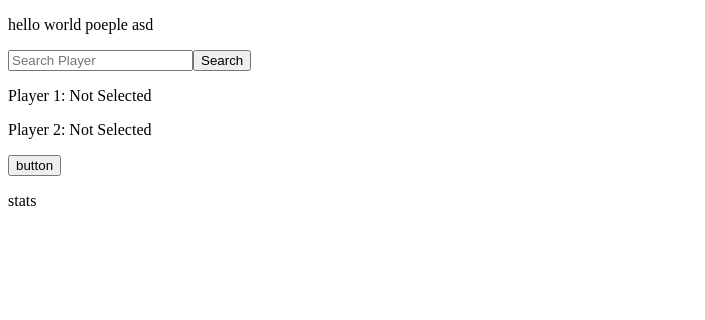
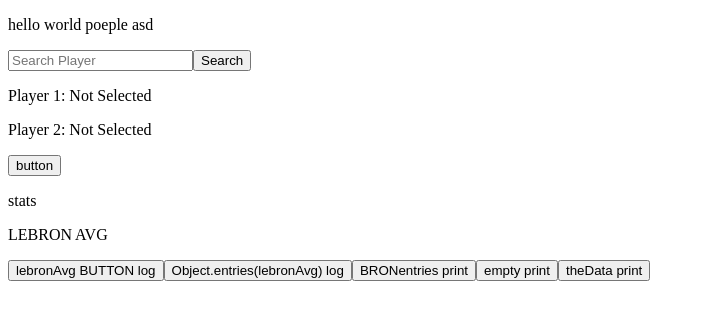
Before and after one commit to cmtran09/project-x, a React app: page / in a window 1280 px wide. Shown: the top 320 px of the page, without its empty margins (0-705 px from the left). Built offline with nearby package versions, Linux system fonts and the light colour scheme; no server answers.

Commit message:
player avergae stats chart displaying on click

```diff
--- a/src/components/Lebron/Lebron.js
+++ b/src/components/Lebron/Lebron.js
@@ -5,31 +5,31 @@ import { BarChart, Bar, XAxis, YAxis, CartesianGrid, Tooltip, Legend } from "rec
 export default function Lebron() {
 
   const emptyData = [
-    {name: 'games_played'},
-    {name: 'Player_id'},
-    {name: 'season'},
-    {name: 'min'},
-    {name: 'fgm'},
-    {name: 'fga'},
-    {name: 'fg3m'},
-    {name: 'fg3a'},
-    {name: 'fga'},
-    {name: 'ftm'},
-    {name: 'oreb'},
-    {name: 'dreb'},
-    {name: 'reb'},
-    {name: 'ast'},
-    {name: 'stl'},
-    {name: 'blk'},
-    {name: 'turnover'},
-    {name: 'pf'},
-    {name: 'pts'},
-    {name: 'fg_pct'},
-    {name: 'fg3_pct'},
-    {name: 'ft_pct'}
+    { name: 'games_played' },
+    { name: 'Player_id' },
+    { name: 'season' },
+    { name: 'min' },
+    { name: 'fgm' },
+    { name: 'fga' },
+    { name: 'fg3m' },
+    { name: 'fg3a' },
+    { name: 'fga' },
+    { name: 'ftm' },
+    { name: 'oreb' },
+    { name: 'dreb' },
+    { name: 'reb' },
+    { name: 'ast' },
+    { name: 'stl' },
+    { name: 'blk' },
+    { name: 'turnover' },
+    { name: 'pf' },
+    { name: 'pts' },
+    { name: 'fg_pct' },
+    { name: 'fg3_pct' },
+    { name: 'ft_pct' }
   ]
 
-  const playerID = 236
+  const playerID = 237
 
   const [lebronAvg, setLebronAvg] = useState()
   const [theData, setTheData] = useState()
@@ -44,18 +44,18 @@ export default function Lebron() {
   }, [])
 
   // console.log("array 22 length with name",Array(22).fill({name:null}))
-  console.log("aempty data array",emptyData)
+  console.log("aempty data array", emptyData)
   // emptyData[0]["lebron"]="hello mate"
 
-  function pushLebron(){
-    emptyData.map((elem,i)=>{
-        elem["lebron"]=Object.entries(lebronAvg)[i][1]
+  function pushLebron() {
+    emptyData.map((elem, i) => {
+      elem["lebron"] = Object.entries(lebronAvg)[i][1]
     })
     setTheData(emptyData)
     // Object.entries(lebronAvg).map(e=>console.log(e))
   }
   // pushLebron()
-  console.log("aempty data array after push",emptyData)
+  console.log("aempty data array after push", emptyData)
 
   // console.log("aempty data array pushed with some data",emptyData[0]["lebron"]="hello mate")
 
@@ -63,20 +63,20 @@ export default function Lebron() {
   return (
     <div>
       <p>LEBRON AVG</p>
-      <button onClick={() => console.log(lebronAvg)}>BRON BRON BUTTON</button>
-      <button onClick={() => console.log(Object.entries(lebronAvg))}>BRON BRON BUTTON entries</button>
-      <button onClick={() => console.log(pushLebron())}>BRONentries print</button>
+      <button onClick={() => console.log(lebronAvg)}>  lebronAvg BUTTON log</button>
+      <button onClick={() => console.log(Object.entries(lebronAvg))}> Object.entries(lebronAvg) log</button>
+      <button onClick={() => pushLebron()}>BRONentries print</button>
       <button onClick={() => console.log(emptyData)}>empty print</button>
-      <button onClick={() => console.log(theData)}>empty print</button>
-      {theData && <BarChart width={600} height={300} data={theData.slice(0,1).concat(theData.slice(3,21))}
-            margin={{top: 5, right: 30, left: 20, bottom: 5}}>
-       <CartesianGrid strokeDasharray="3 3"/>
-       <XAxis dataKey="name"/>
-       <YAxis/>
-       <Tooltip/>
-       <Legend />
-       <Bar dataKey="pv" fill="#8884d8" />
-       <Bar dataKey="lebron" fill="#82ca9d" />
+      <button onClick={() => console.log(theData)}>theData print</button>
+      {theData && <BarChart width={600} height={300} data={theData.slice(0, 1).concat(theData.slice(3, 21))}
+        margin={{ top: 5, right: 30, left: 20, bottom: 5 }}>
+        <CartesianGrid strokeDasharray="3 3" />
+        <XAxis dataKey="name" />
+        <YAxis />
+        <Tooltip />
+        <Legend />
+        <Bar dataKey="pv" fill="#8884d8" />
+        <Bar dataKey="lebron" fill="#82ca9d" />
       </BarChart>}
     </div>
 
--- a/src/components/Player1SeasonAvg/Player1SeasonAvg.js
+++ b/src/components/Player1SeasonAvg/Player1SeasonAvg.js
@@ -6,30 +6,30 @@ import { BLANKAVG } from "../../constants/Constants.js"
 
 export default function Player1SeasonAvg(props) {
 
+  const emptyData = BLANKAVG
+
   const playerID = props.player1.id
+  const player1Name = props.player1.first_name
 
   const [player1Avg, setPlayer1Avg] = useState()
-  const [on, setOn] = useState(false)
-
   const [chartData, setChartData] = useState()
 
-  const emptyData = BLANKAVG
 
-  let settings
+  // let settings
 
   useEffect(() => {
     axios.get(`https://www.balldontlie.io/api/v1/season_averages?player_ids[]=${playerID}&season=2019`)
       .then(resp => {
         setPlayer1Avg(resp.data.data[0])
       })
-      .then(()=>addAvgToArr())
+      // .then(() => addAvgToArr())
       .catch(err => console.log(err))
   }, [])
 
-  function addAvgToArr(){
+  function addTochartData() {
     console.log('addAvgToArr function run')
-    emptyData.map((elem,i)=>{
-        elem[props.player1.first_name]=Object.entries(player1Avg)[i][1]
+    emptyData.map((elem, i) => {
+      elem[player1Name] = Object.entries(player1Avg)[i][1]
     })
     setChartData(emptyData)
     // Object.entries(player1Avg).map(e=>console.log(e))
@@ -41,19 +41,20 @@ export default function Player1SeasonAvg(props) {
     <div>
       <p>plyer 1 AVG component</p>
       <button onClick={() => console.log(player1Avg)}>AVERAGE</button>
-      <button onClick={() => setOn(true)}>on</button>
+      <button onClick={() => console.log(Object.entries(player1Avg))}> Object.entries(lebronAvg) log</button>
+      {/* <button onClick={() => setOn(true)}>on</button> */}
+      <button onClick={() => addTochartData()}>runchart function</button>
+      <button onClick={() => console.log(emptyData)}>log emptyData</button>
       <button onClick={() => console.log(chartData)}>log chartData</button>
-      <button onClick={() => console.log(emptyData)}>log emptyData</button>
-      <button onClick={() => console.log(addAvgToArr())}>runchart function</button>
-      {on && <BarChart width={600} height={300} data={emptyData.slice(0,1).concat(emptyData.slice(3,21))}
-            margin={{top: 5, right: 30, left: 20, bottom: 5}}>
-       <CartesianGrid strokeDasharray="3 3"/>
-       <XAxis dataKey="name"/>
-       <YAxis/>
-       <Tooltip/>
-       <Legend />
-       <Bar dataKey="pv" fill="#8884d8" />
-       <Bar dataKey="lebron" fill="#82ca9d" />
+      {chartData && <BarChart width={600} height={300} data={chartData.slice(0, 1).concat(chartData.slice(3, 21))}
+        margin={{ top: 5, right: 30, left: 20, bottom: 5 }}>
+        <CartesianGrid strokeDasharray="3 3" />
+        <XAxis dataKey="name" />
+        <YAxis />
+        <Tooltip />
+        <Legend />
+        <Bar dataKey="pv" fill="#8884d8" />
+        <Bar dataKey={player1Name} fill="#82ca9d" />
       </BarChart>}
     </div>
 
--- a/src/components/start/Start.js
+++ b/src/components/start/Start.js
@@ -71,7 +71,7 @@ export default function Start() {
       <button onClick={() => console.log(player1)}>button</button>
       {/* <Curry/> */}
       <p>stats</p>
-      {/* <Lebron /> */}
+      <Lebron />
 
       {player1 && <Player1SeasonAvg player1={player1} />}
     </div >
```
